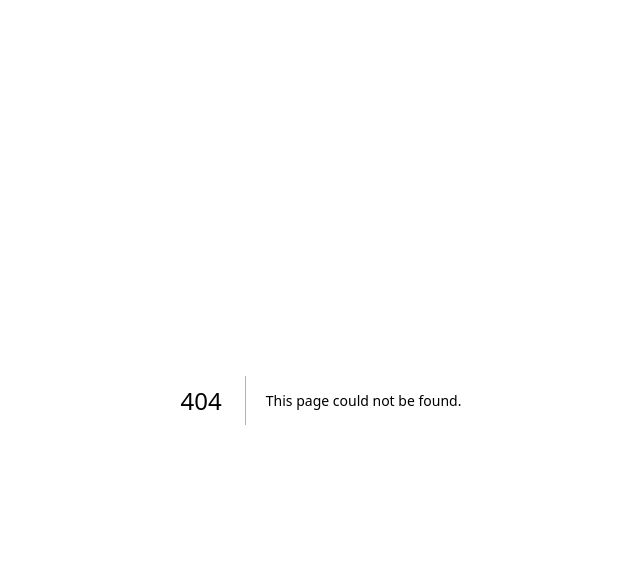
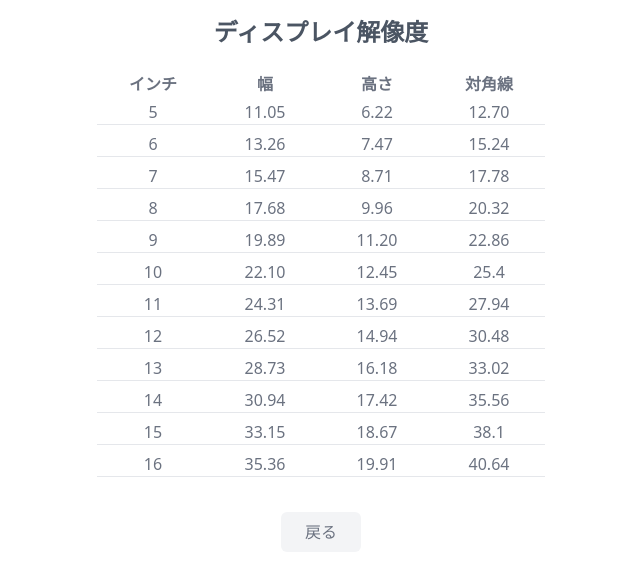
Before and after one commit to tukky-14/nextjs-job-info, a Next.js app: page /inch in a window 1280 px wide. Before the commit this address had no page. Shown: the top 578 px of the page, without its empty margins (319-959 px from the left). Built offline with nearby package versions, Linux system fonts and the light colour scheme.

Commit message:
デバイスサイズのページを作成

```diff
--- /dev/null
+++ b/src/pages/inch/index.tsx
@@ -0,0 +1,49 @@
+import { useState, useEffect } from 'react';
+import axios from 'axios';
+import BackButton from '@/components/BackButton';
+import Header from '@/components/Header';
+import Container from '@/components/Container';
+
+type inchList = {
+    inch: string;
+    width: string;
+    height: string;
+    diagonal: string;
+};
+
+export default function Inch() {
+    const [inchList, setInchList] = useState<inchList[]>([]);
+
+    useEffect(() => {
+        (async () => {
+            const { data } = await axios.get('/inch.json');
+            setInchList(data);
+        })();
+    }, []);
+
+    return (
+        <Container>
+            <Header title="ディスプレイ解像度" />
+            <div className="max-w-md m-auto flex justify-center items-center font-bold">
+                <p className="w-40 text-center">インチ</p>
+                <p className="w-40 text-center">幅</p>
+                <p className="w-40 text-center">高さ</p>
+                <p className="w-40 text-center">対角線</p>
+            </div>
+            <div className="max-w-md m-auto h-96 overflow-scroll">
+                {inchList.map((inch) => (
+                    <div
+                        className="h-8 flex justify-center items-center text-sm sm:text-base"
+                        key={inch.inch}
+                    >
+                        <p className="w-40 text-center border-b">{inch.inch}</p>
+                        <p className="w-40 text-center border-b">{inch.width}</p>
+                        <p className="w-40 text-center border-b">{inch.height}</p>
+                        <p className="w-40 text-center border-b">{inch.diagonal}</p>
+                    </div>
+                ))}
+            </div>
+            <BackButton />
+        </Container>
+    );
+}
--- a/src/pages/index.tsx
+++ b/src/pages/index.tsx
@@ -5,6 +5,7 @@ import holiday from '../img/holiday.png';
 import ascii from '../img/ascii.png';
 import http from '../img/http.png';
 import pixels from '../img/pixels.png';
+import inch from '../img/inch.png';
 
 const infoList = [
     {
@@ -26,6 +27,11 @@ const infoList = [
         title: 'ディスプレイ解像度',
         href: '/pixels',
         imageSrc: pixels.src,
+    },
+    {
+        title: 'デバイスサイズ',
+        href: '/inch',
+        imageSrc: inch.src,
     },
 ];
 
```
Also changed, not shown: src/img/inch.png (added).
